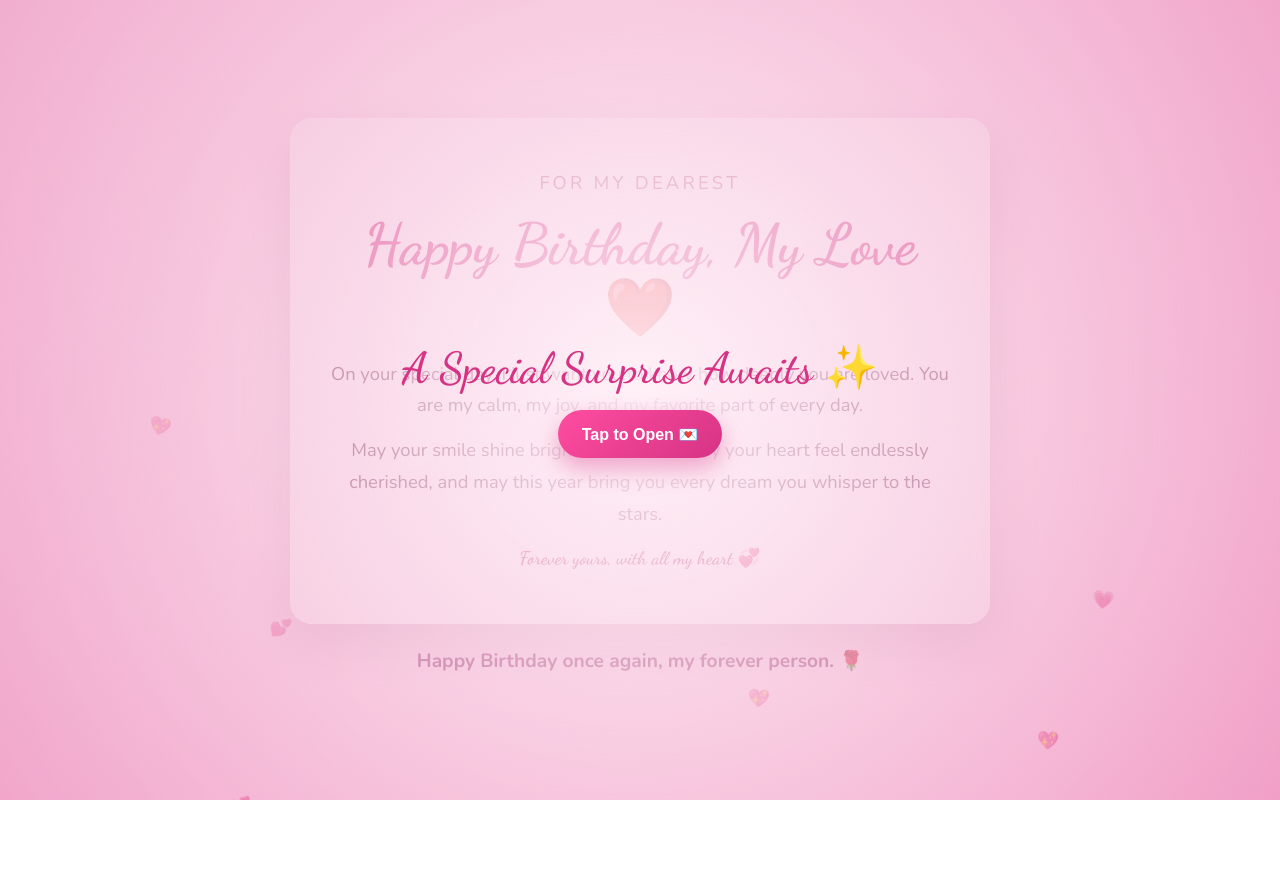
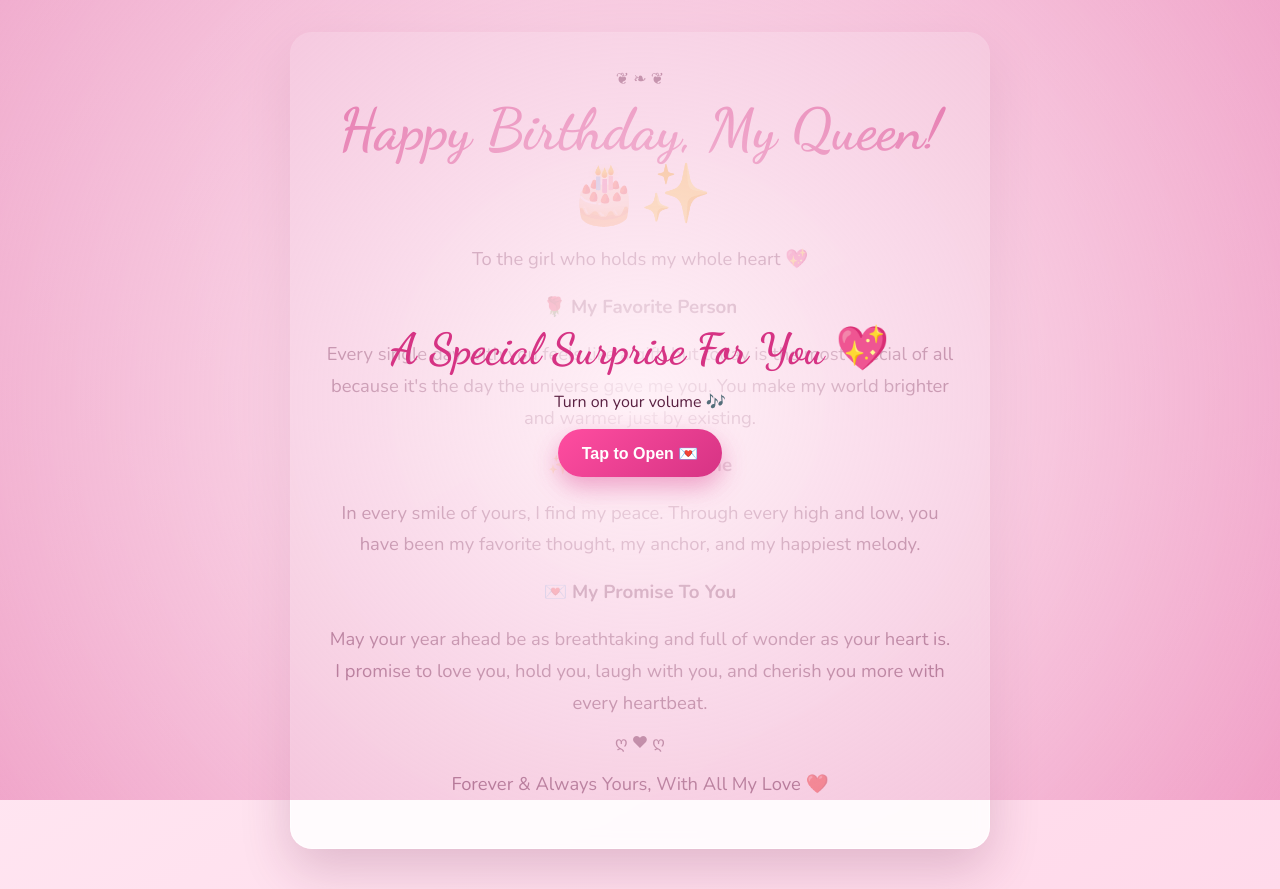
Before and after one commit to er-rajdeeproy/BirthDay-, a plain HTML site: page index.html in a window 1280 px wide. Before the commit the page ends 800 px from the top, so only its background shows below. Drawn offline with nearby package versions, Linux system fonts and the light colour scheme.

Commit message:
Fix the birthday page structure and ensure the Tap to Open button and overlay IDs match the JavaScript behavior.

```diff
--- a/index.html
+++ b/index.html
@@ -1,44 +1,61 @@
 <!DOCTYPE html>
 <html lang="en">
 <head>
-  <meta charset="UTF-8">
-  <meta name="viewport" content="width=device-width, initial-scale=1.0">
-  <title>Happy Birthday, My Love 💖</title>
-  <link rel="preconnect" href="https://fonts.googleapis.com">
-  <link rel="preconnect" href="https://fonts.gstatic.com" crossorigin>
-  <link href="https://fonts.googleapis.com/css2?family=Dancing+Script:wght@600;700&family=Nunito:wght@400;600;700&display=swap" rel="stylesheet">
-  <link rel="stylesheet" href="./styles.css">
+  <meta charset="UTF-8" />
+  <meta name="viewport" content="width=device-width, initial-scale=1.0" />
+  <title>Happy Birthday, My Queen! 💖</title>
+
+  <link rel="preconnect" href="https://fonts.googleapis.com" />
+  <link rel="preconnect" href="https://fonts.gstatic.com" crossorigin />
+  <link href="https://fonts.googleapis.com/css2?family=Dancing+Script:wght@600;700&family=Nunito:wght@400;600;700&display=swap" rel="stylesheet" />
+  <link rel="stylesheet" href="./styles.css" />
+
   <script defer src="https://cdn.jsdelivr.net/npm/canvas-confetti@1.9.3/dist/confetti.browser.min.js"></script>
   <script defer src="./script.js"></script>
 </head>
 <body>
-  <div class="hearts" id="hearts" aria-hidden="true"></div>
+  <div id="hearts-container" aria-hidden="true"></div>
 
-  <div class="start-overlay" id="startOverlay">
+  <div id="start-overlay" class="start-overlay">
     <div class="overlay-content">
-      <p class="overlay-title">A Special Surprise Awaits ✨</p>
-      <button id="openBtn" type="button" class="open-btn" aria-label="Tap to open your birthday surprise">
+      <h2 class="overlay-title">A Special Surprise For You 💖</h2>
+      <p class="overlay-subtitle">Turn on your volume 🎶</p>
+      <button id="openBtn" class="open-btn" type="button" aria-label="Tap to open your birthday surprise">
         Tap to Open 💌
       </button>
     </div>
   </div>
 
-  <main class="page" id="content" aria-live="polite">
+  <main class="page">
     <section class="card">
-      <p class="tagline">For My Dearest</p>
-      <h1>Happy Birthday, My Love ❤️</h1>
-      <p>
-        On your special day, I just want you to know how deeply you are loved.
-        You are my calm, my joy, and my favorite part of every day.
-      </p>
-      <p>
-        May your smile shine brighter than ever, may your heart feel endlessly cherished,
-        and may this year bring you every dream you whisper to the stars.
-      </p>
-      <p class="signature">Forever yours, with all my heart 💞</p>
+      <div class="divider-symbol">❦ ❧ ❦</div>
+      <h1>Happy Birthday, My Queen! 🎂✨</h1>
+      <p class="subtitle">To the girl who holds my whole heart 💖</p>
+
+      <div class="note-box">
+        <h3>🌹 My Favorite Person</h3>
+        <p>
+          Every single day with you feels like a gift, but today is the most special of all because it's the day the universe gave me you. You make my world brighter and warmer just by existing.
+        </p>
+      </div>
+
+      <div class="note-box">
+        <h3>✨ You Are My Home</h3>
+        <p>
+          In every smile of yours, I find my peace. Through every high and low, you have been my favorite thought, my anchor, and my happiest melody.
+        </p>
+      </div>
+
+      <div class="note-box">
+        <h3>💌 My Promise To You</h3>
+        <p>
+          May your year ahead be as breathtaking and full of wonder as your heart is. I promise to love you, hold you, laugh with you, and cherish you more with every heartbeat.
+        </p>
+      </div>
+
+      <div class="divider-symbol">ღ ♥ ღ</div>
+      <p class="closing">Forever &amp; Always Yours, With All My Love ❤️</p>
     </section>
-
-    <p class="closing-message">Happy Birthday once again, my forever person. 🌹</p>
   </main>
 
   <div id="youtube-player" aria-hidden="true"></div>
```
